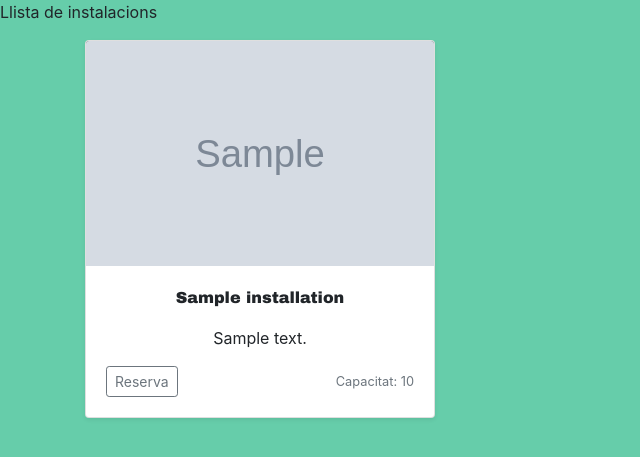
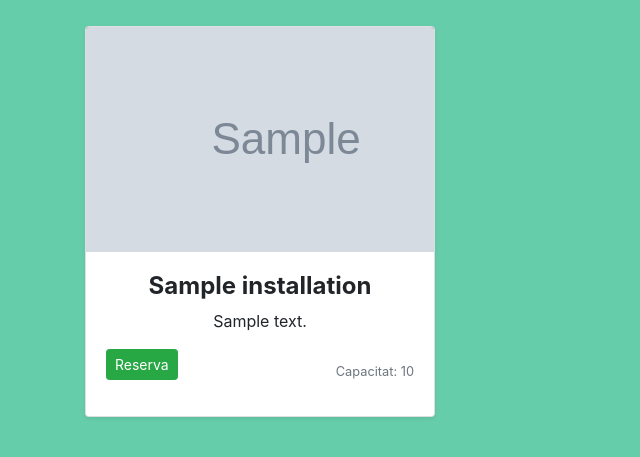
Before and after one commit to GrupoGei/joint-project-trainingwell, a Django app: template apps/reservations/templates/installation_list.html in a window 1280 px wide. Shown: the part 51-508 px from the top of the page, without its empty margins (0-640 px from the left). Run offline with Django 3.2, Linux system fonts and the light colour scheme; the template is opened without the code that fills it: values that come from a table or form of the project are taken from there, others are empty; tables that the repository leaves empty hold one stand-in row (values such as "Sample post"); grey boxes marked "Sample" are stand-in pictures; parts of the project's set-up code (start-up, migrations or seed data) failed here and were passed over; some libraries are stand-ins or nearby versions.

Commit message:
Linked installation list page with reservation page. Now can reserve one installation in one day.

```diff
--- a/apps/reservations/static/style.css
+++ b/apps/reservations/static/style.css
@@ -78,3 +78,7 @@
 .margin{
   margin: 3%;
 }
+
+.container{
+  margin-top: 2%;
+}
--- a/apps/reservations/templates/installation_list.html
+++ b/apps/reservations/templates/installation_list.html
@@ -10,23 +10,21 @@
 </head>
 <body class="body">
 
-    <p>Llista de instalacions</p>
    <div class="container">
 
       <div class="row">
           {% for installation in installations %}
-
             <div class="col-md-4">
               <div class="card mb-4 shadow-sm">
                 <svg class="bd-placeholder-img card-img-top" width="100%" height="225" xmlns="http://www.w3.org/2000/svg" preserveAspectRatio="xMidYMid slice" focusable="true" role="img" aria-label="Placeholder: Thumbnail"><title>Pista</title><rect width="100%" height="100%" fill="#55595c"></rect><text x="50%" y="50%" fill="#eceeef" dy=".3em"></text>
-            <image href="/apps/reservations/static/media/{{ installation.image }}" height="100%" width="100%"/>
+                    <image href="../static/media/{{ installation.image }}" height="100%" width="115%"/>
                 </svg>
                 <div class="card-body">
-                <p style="font-family: 'Arial Black'"> {{ installation.name }}</p>
+                    <h4 style="font-weight: bold;"> {{ installation.name }}</h4>
                   <p class="card-text">{{ installation.description }}</p>
                   <div class="d-flex justify-content-between align-items-center">
                     <div class="btn-group">
-                  <button type="button" class="btn btn-sm btn-outline-secondary">Reserva</button>
+                        <p><a class="btn btn-sm btn-success" href="/reservations/{{ installation.pk }}" role="button">Reserva</a></p>
                     </div>
                     <small class="text-muted">Capacitat: {{ installation.capacity }}</small>
                   </div>
--- a/apps/reservations/templates/reservation_page.html
+++ b/apps/reservations/templates/reservation_page.html
@@ -7,12 +7,13 @@
 <html lang="en">
 <head>
     <meta charset="UTF-8">
-    <title>Reservation page</title>
+    <title>Reservation page {{ installation.name }}</title>
 </head>
 <body>
     <div class="row-reservation margin">
+        <h1 style="text-align: center; margin-bottom: 2%">{{ installation.name }}</h1>
         <div class="column-reservation">
-            <h2>{{ date }}</h2>
+            <h3>{{ date }}</h3>
             <p>Hores disponibles:</p>
             <ul>
                 {% for start, end in total_hours %}
--- a/apps/reservations/urls.py
+++ b/apps/reservations/urls.py
@@ -3,6 +3,6 @@ from django.urls import path
 from apps.reservations import views
 
 urlpatterns = [
-    path('reservations/', views.reserve_day_hours, name='reservations'),
+    path('reservations/<int:pk_inst>/', views.reserve_day_hours, name='reservations'),
     path('', views.show_installations, name='index'),
 ]
```
Also changed, not shown: apps/reservations/forms.py (+3 -6 lines), apps/reservations/views.py (+4 -3 lines), apps/reservations/static/media/descarga.jpg (deleted), apps/reservations/static/media/descarga_FFvU0Yr.jpg (deleted), apps/reservations/static/media/descarga_LowpRzY.jpg (deleted), apps/reservations/static/media/descarga_jXVIEJh.jpg (deleted), apps/reservations/static/media/padel1.jpg (added). Lines whose indentation alone changed are shown as unchanged.
